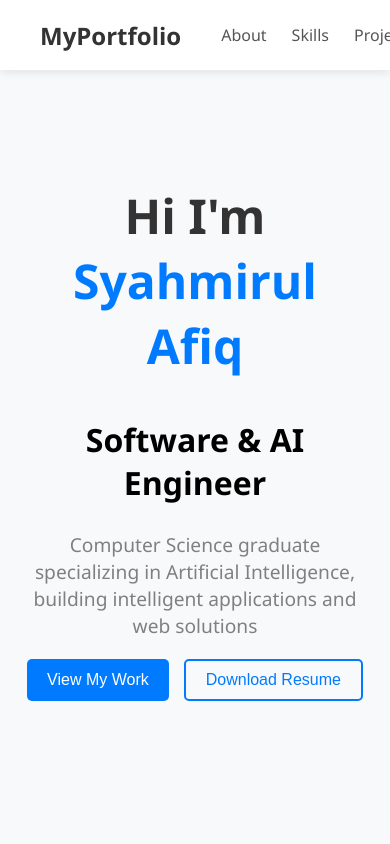
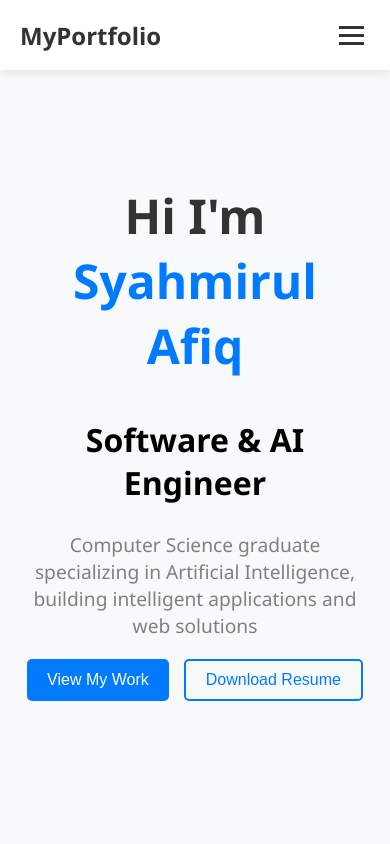
Before and after one commit to syhmrl/portfolio, an Angular app: page / in a window 390 px wide. Shown: the top 844 px of the page. Built offline with nearby package versions, Linux system fonts and the light colour scheme.

Commit message:
Add: hamburger menu in mobile view

```diff
--- a/src/app/shared/components/navbar/navbar.html
+++ b/src/app/shared/components/navbar/navbar.html
@@ -2,7 +2,14 @@
   <div class="nav-logo">
     <a href="#hero">MyPortfolio</a>
   </div>
-  <ul class="nav-links">
+
+  <button class="burger-btn" (click)="toggleMenu()">
+    <span class="line"></span>
+    <span class="line"></span>
+    <span class="line"></span>
+  </button>
+
+  <ul class="nav-links" [class.mobile-active] = "isMenuOpen">
     <li><a href="#about">About</a></li>
     <li><a href="#skills">Skills</a></li>
     <li><a href="#projects">Projects</a></li>
--- a/src/app/shared/components/navbar/navbar.scss
+++ b/src/app/shared/components/navbar/navbar.scss
@@ -15,8 +15,8 @@ $nav-bg: rgba(255, 255, 255, 0.95); // Slightly transparent white
   justify-content: space-between;
   align-items: center;
   padding: 0 40px;
-  z-index: 1000; /* Ensures it stays on top of all other content */
-  backdrop-filter: blur(5px); /* Cool glass effect */
+  z-index: 1000;
+  backdrop-filter: blur(5px);
 
   .nav-logo a {
     font-size: 1.5rem;
@@ -25,6 +25,25 @@ $nav-bg: rgba(255, 255, 255, 0.95); // Slightly transparent white
     text-decoration: none;
     cursor: pointer;
   }
+
+  /* --- Burger Button Base Styles --- */
+  .burger-btn {
+    display: none; /* Hidden on large screens */
+    flex-direction: column;
+    gap: 5px;
+    background: transparent;
+    border: none;
+    cursor: pointer;
+    z-index: 1001; /* Keep it clickable above the menu */
+
+    .line {
+      width: 25px;
+      height: 3px;
+      background-color: #333;
+      transition: all 0.3s ease;
+    }
+  }
+  /* -------------------------------------- */
 
   .nav-links {
     list-style: none;
@@ -57,3 +76,56 @@ $nav-bg: rgba(255, 255, 255, 0.95); // Slightly transparent white
     }
   }
 }
+
+/* --- Mobile Responsive Breakpoint --- */
+@media (max-width: 768px) {
+  .navbar {
+    padding: 0 20px; /* Reduce padding for smaller phone screens */
+
+    /* 1. Show the hamburger button */
+    .burger-btn {
+      display: flex;
+    }
+
+    /* 2. Restructure the links into a dropdown */
+    .nav-links {
+      position: absolute;
+      margin-top: 0;
+      padding-left: 0;
+      top: 70px; /* Pushes the menu exactly below 70px tall navbar */
+      left: 0;
+      width: 100%;
+      background-color: $nav-bg;
+      backdrop-filter: blur(5px); /* Carries over glass effect */
+      flex-direction: column;
+      gap: 0;
+      box-shadow: 0 4px 10px rgba(0,0,0,0.1);
+
+      /* The Slide-Down Magic */
+      max-height: 0;
+      overflow: hidden;
+      transition: max-height 0.4s ease-in-out;
+
+      /* 3. When Angular adds this class, the menu opens */
+      &.mobile-active {
+        max-height: 400px; /* Must be larger than the total height of the links */
+      }
+
+      /* Adjusting link padding for mobile touch targets */
+      a {
+        display: block;
+        width: 100%;
+        padding: 15px 0;
+        text-align: center;
+        border-top: 1px solid rgba(0,0,0,0.05);
+      }
+
+      /* Fixing the contact button spacing on mobile */
+      .btn-contact {
+        margin: 15px 0;
+        display: inline-block;
+        width: auto;
+      }
+    }
+  }
+}
--- a/src/app/shared/components/navbar/navbar.ts
+++ b/src/app/shared/components/navbar/navbar.ts
@@ -8,5 +8,9 @@ import { Component } from '@angular/core';
   styleUrl: './navbar.scss',
 })
 export class Navbar {
+  isMenuOpen: boolean = false;
 
+  toggleMenu(): void {
+    this.isMenuOpen = !this.isMenuOpen;
+  }
 }
```
